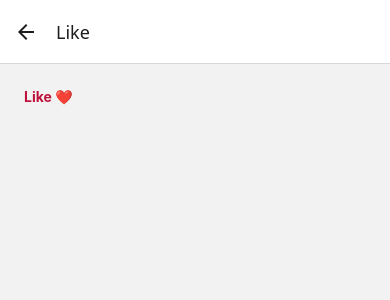
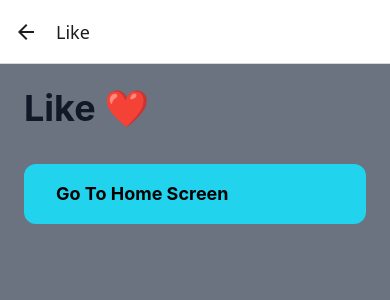
Before and after one commit to Okasha00/React-Native-Learning, a React Native app: screen /Like in a window 390 px wide. Shown: the top 300 px of the page. Built offline with nearby package versions, Linux system fonts and the light colour scheme.

Commit message:
Added some styling in and added go back button

```diff
--- a/screens/LikeButton.js
+++ b/screens/LikeButton.js
@@ -13,12 +13,21 @@ export default function LikeButton({navigation}) {
 
 
     return (
-        <View className="flex-1 px-6 py-6">
+        <View className="flex-1 px-6 py-6 bg-gray-500">
             <Pressable onPress={handlePress}>
-                 <Text className = "font-bold text-rose-700">
+                 <Text className = "text-4xl font-bold text-gray-900">
                 {isLiked ? "Unlike 💔" : "Like ❤️"}
             </Text>
             </Pressable>
+
+            <Pressable
+                      className="mt-9 rounded-xl bg-cyan-400 px-8 py-4"
+                      onPress={() => navigation.goBack()}
+                    >
+                      <Text className="text-lg font-bold text-black">
+                        Go To Home Screen
+                      </Text>
+                    </Pressable>
 
         </View>
     );
```
